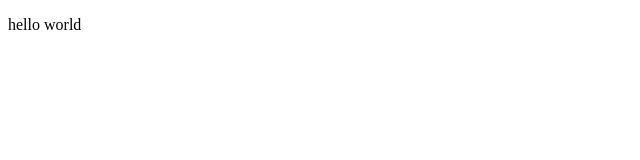
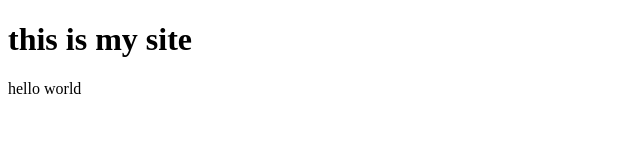
Before and after one commit to Mr-sri-ganesh/html, a plain HTML site: page index.html in a window 1280 px wide. Shown: the whole page, without its empty margins (0-640 px from the left). Drawn offline with Linux system fonts and the light colour scheme.

Commit message:
added h1 tag

```diff
--- a/index.html
+++ b/index.html
@@ -6,6 +6,8 @@
     <title>Document</title>
 </head>
 <body>
+    <h1>this is my site</h1>
     <p>hello world </p>
+
 </body>
 </html>
```
